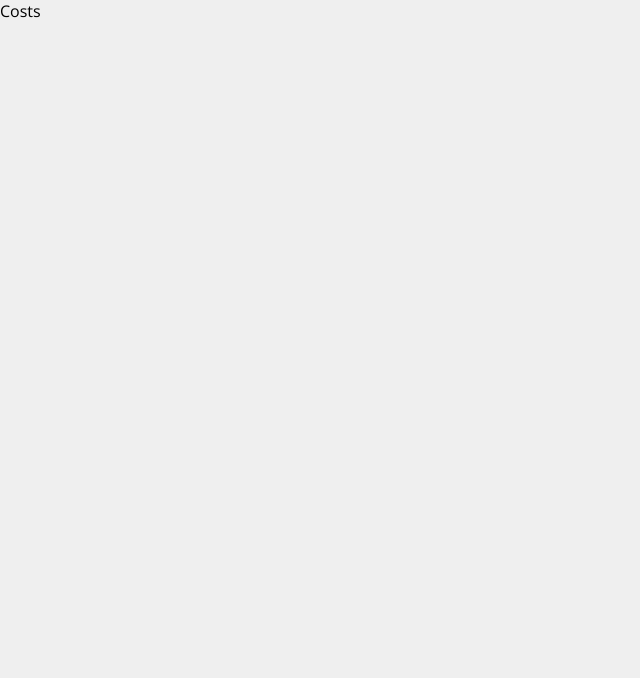
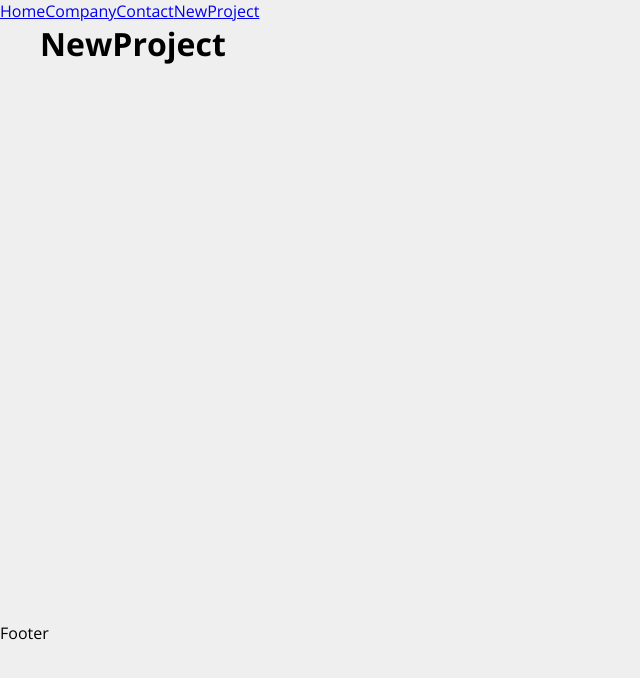
Before and after one commit to lucasgomes14/CostsProject, a React (Create React App) app: page /newproject in a window 1280 px wide. Shown: the top 678 px of the page, without its empty margins (0-640 px from the left). Built offline with nearby package versions, Linux system fonts and the light colour scheme.

Commit message:
Structuring the project

```diff
--- a/src/App.js
+++ b/src/App.js
@@ -1,8 +1,29 @@
+import { BrowserRouter as Router, Routes, Route, Link } from 'react-router-dom'
+import Home from './components/pages/Home';
+import Company from './components/pages/Company';
+import Contact from './components/pages/Contact';
+import NewProject from './components/pages/NewProject';
+import Container from './components/layout/Container';
+
 function App() {
   return (
-    <div className="App">
-      <p>Costs</p>
-    </div>
+    <Router>
+      <div>
+        <Link to='/'>Home</Link>
+        <Link to='/company'>Company</Link>
+        <Link to='/contact'>Contact</Link>
+        <Link to='/newproject'>NewProject</Link>
+      </div>
+      <Container customClass="minHeight">
+        <Routes>
+          <Route path='/' element={<Home />} />
+          <Route path='/company' element={<Company />} />
+          <Route path='/contact' element={<Contact />} />
+          <Route path='/newproject' element={<NewProject />} />
+        </Routes>
+      </Container>
+      <p>Footer</p>
+    </Router>
   );
 }
 
--- /dev/null
+++ b/src/components/layout/Container.js
@@ -0,0 +1,9 @@
+import styles from './Container.module.css'
+
+function Container(props) {
+    return (
+        <div className={`${styles.container} ${styles[props.customClass]}`}>{props.children}</div>
+    )
+}
+
+export default Container
--- /dev/null
+++ b/src/components/layout/Container.module.css
@@ -0,0 +1,20 @@
+.container {
+    width: 1200px;
+    display: flex;
+    justify-content: space-between;
+    margin: 0 auto;
+    flex-wrap: wrap;
+}
+
+.minHeight {
+    min-height: 75%;
+}
+
+.start {
+    justify-content: flex-start;
+}
+
+.column {
+    flex-direction: column;
+    justify-content: flex-start;
+}
--- /dev/null
+++ b/src/components/pages/Company.js
@@ -0,0 +1,7 @@
+function Company() {
+    return (
+        <h1>Company</h1>
+    )
+}
+
+export default Company
--- /dev/null
+++ b/src/components/pages/Contact.js
@@ -0,0 +1,7 @@
+function Contact() {
+    return (
+        <h1>Contact</h1>
+    )
+}
+
+export default Contact
--- /dev/null
+++ b/src/components/pages/Home.js
@@ -0,0 +1,7 @@
+function Home() {
+    return (
+        <h1>Home</h1>
+    )
+}
+
+export default Home
--- /dev/null
+++ b/src/components/pages/NewProject.js
@@ -0,0 +1,7 @@
+function NewProject() {
+    return (
+        <h1>NewProject</h1>
+    )
+}
+
+export default NewProject
```
